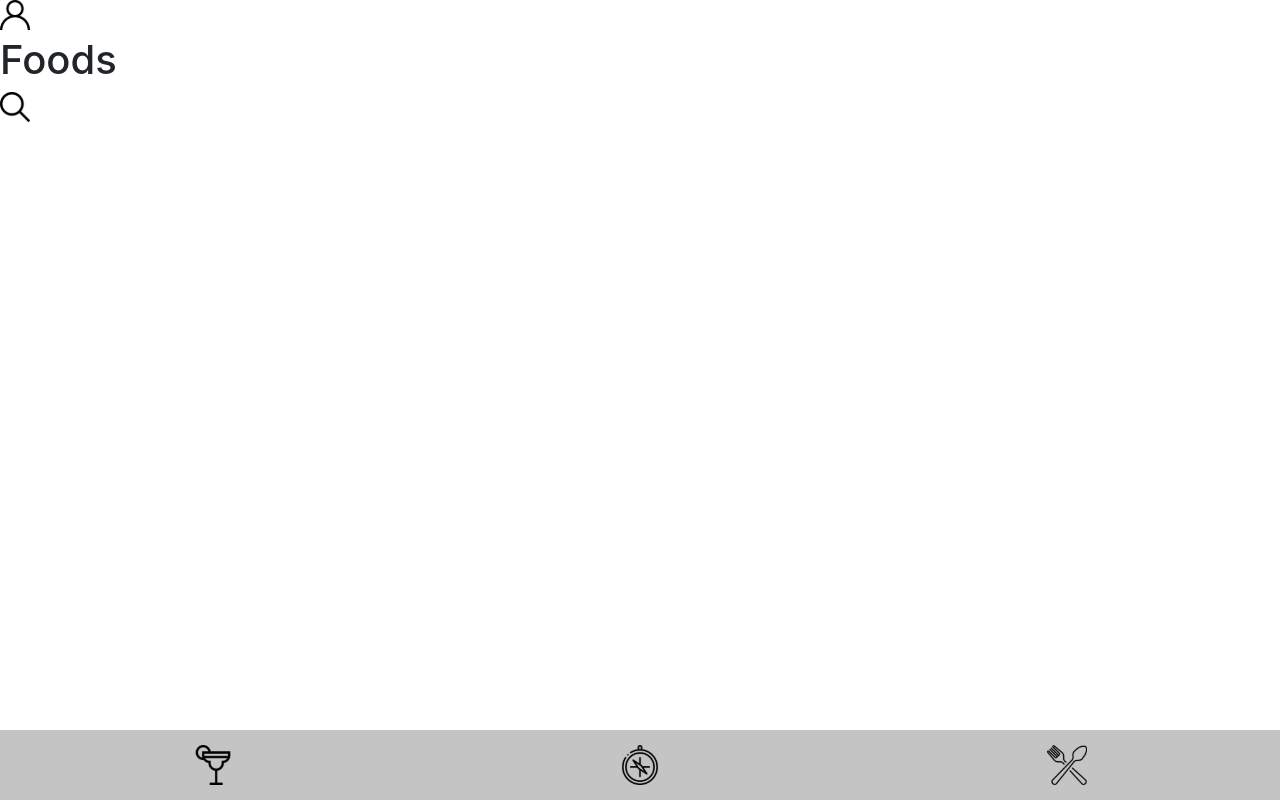
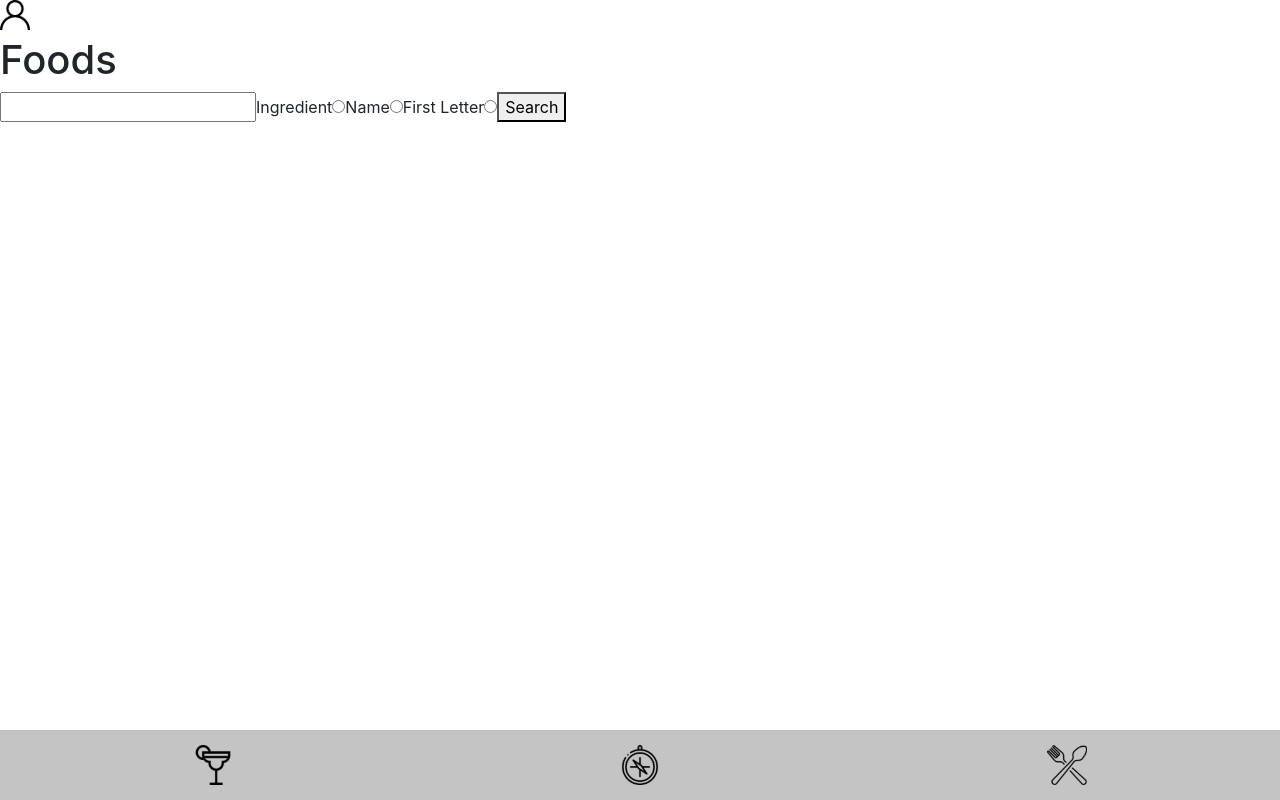
Before and after one commit to thiagodanobrega/recipes-app, a React (Create React App) app: page /foods in a window 1280 px wide. Built offline with nearby package versions, Linux system fonts and the light colour scheme; no server answers.

Commit message:
refactor: refatorando o searchBar

```diff
--- a/src/components/Header/InputSearchBar.js
+++ b/src/components/Header/InputSearchBar.js
@@ -1,27 +1,25 @@
-import React, { useState, useEffect, useContext } from 'react';
+import React, { useState, useContext, useEffect } from 'react';
 import contextFoodRecipe from '../../context/contextFoodRecipe/contextFoodRecipe';
 import contextDrinks from '../../context/contextDrinks/contextDrinks';
-import searchIcon from '../../images/searchIcon.svg';
 
 const InputSearchBar = () => {
+  // estado local do usuario
+
+  const [inputText, setInputText] = useState('');
+  const [searchForIngredient, setSearchForIngredient] = useState('');
+  const [searchForName, setSearchForName] = useState('');
+  const [searchForFirst, setSearchForFirst] = useState('');
+  const [callApi, setCallApi] = useState('');
   const {
     setFoodsIngredients,
     setFoodsName,
     setFoodsFirstLetter,
   } = useContext(contextFoodRecipe);
-
   const {
     setDrinksIngredients,
     setDrinksNameMeals,
     setDrinksFirstLetter,
   } = useContext(contextDrinks);
-  // estado local do usuario
-  const [showSearch, setShowSearch] = useState(false);
-  const [inputText, setInputText] = useState('');
-  const [searchForIngredient, setSearchForIngredient] = useState('');
-  const [searchForName, setSearchForName] = useState('');
-  const [searchForFirst, setSearchForFirst] = useState('');
-  const [callApi, setCallApi] = useState('');
   // ---------------------ENDPOINTS--------------------------------
 
   const FOODS_INGREDIENT_API = `https://www.themealdb.com/api/json/v1/1/filter.php?i=${callApi}`;
@@ -63,6 +61,35 @@ const InputSearchBar = () => {
     })();
   }, [FOODS_FIRST_LETTER_MEALS_API, setFoodsFirstLetter]);
 
+  // --------DRINKS---------------
+  // requisição de ingredientes drink
+  useEffect(() => {
+    (async () => {
+      const response = await fetch(DRINKS_INGREDIENT_API);
+      const drinksIngredientsData = await response.json();
+      console.log(drinksIngredientsData);
+      setDrinksIngredients(drinksIngredientsData);
+    })();
+  }, [DRINKS_INGREDIENT_API, setDrinksIngredients]);
+
+  // requisição nome drink
+  useEffect(() => {
+    (async () => {
+      const response = await fetch(DRINKS_NAME_API);
+      const drinksNameData = await response.json();
+      setDrinksNameMeals(drinksNameData);
+    })();
+  }, [DRINKS_NAME_API, setDrinksNameMeals]);
+
+  // requisição de first letters
+  useEffect(() => {
+    (async () => {
+      const response = await fetch(DRINKS_FIRST_LETTER_API);
+      const drinksfirstLetterData = await response.json();
+      setDrinksFirstLetter(drinksfirstLetterData);
+    })();
+  }, [DRINKS_FIRST_LETTER_API, setDrinksFirstLetter]);
+
   // requisição de categorias
   /*   useEffect(() => {
     (async () => {
@@ -82,45 +109,12 @@ const InputSearchBar = () => {
     })();
   }, [setNationalities]); */
 
-  // --------DRINKS---------------
-  // requisição de ingredientes drink
-  useEffect(() => {
-    (async () => {
-      const response = await fetch(DRINKS_INGREDIENT_API);
-      const drinksIngredientsData = await response.json();
-      console.log(drinksIngredientsData);
-      setDrinksIngredients(drinksIngredientsData);
-    })();
-  }, [DRINKS_INGREDIENT_API, setDrinksIngredients, searchForIngredient]);
-
-  // requisição nome drink
-  useEffect(() => {
-    (async () => {
-      const response = await fetch(DRINKS_NAME_API);
-      const drinksNameData = await response.json();
-      setDrinksNameMeals(drinksNameData);
-    })();
-  }, [DRINKS_NAME_API, setDrinksNameMeals]);
-
-  // requisição de first letters
-  useEffect(() => {
-    (async () => {
-      const response = await fetch(DRINKS_FIRST_LETTER_API);
-      const drinksfirstLetterData = await response.json();
-      setDrinksFirstLetter(drinksfirstLetterData);
-    })();
-  }, [DRINKS_FIRST_LETTER_API, setDrinksFirstLetter]);
-
   // -------- FUNÇÕES DOS INPUTS ----------
-  const showSearchOnClick = (e) => {
-    e.preventDefault();
-    setShowSearch(!showSearch);
-  };
 
   const onChangeInputText = ({ target: { value } }) => setInputText(value);
 
-  const submitRequest = (e) => {
-    e.preventDefault();
+  const submitRequest = (event) => {
+    event.preventDefault();
     // verificaçao da digitação
     const verifyLetter = [...inputText];
     if (verifyLetter.length !== 1 && searchForFirst) {
@@ -135,15 +129,6 @@ const InputSearchBar = () => {
 
   return (
     <form onSubmit={ submitRequest }>
-      <input
-        type="image"
-        src={ searchIcon }
-        alt="desenho de uma lupa"
-        data-testid="search-top-btn"
-        onClick={ showSearchOnClick }
-      />
-      {
-        showSearch && (
       <div>
         <input
           type="text"
@@ -192,12 +177,7 @@ const InputSearchBar = () => {
           Search
         </button>
       </div>
-        )
-
-      }
-
     </form>
-
   );
 };
 
```
Lines whose indentation alone changed are shown as unchanged.
